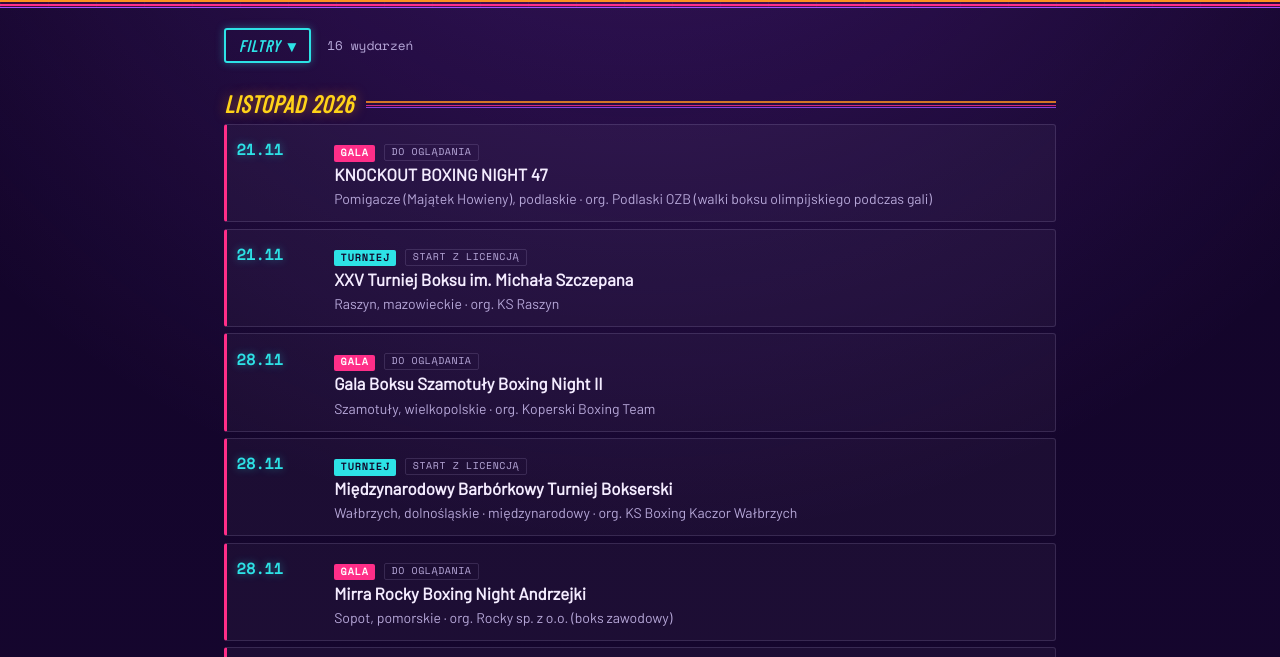
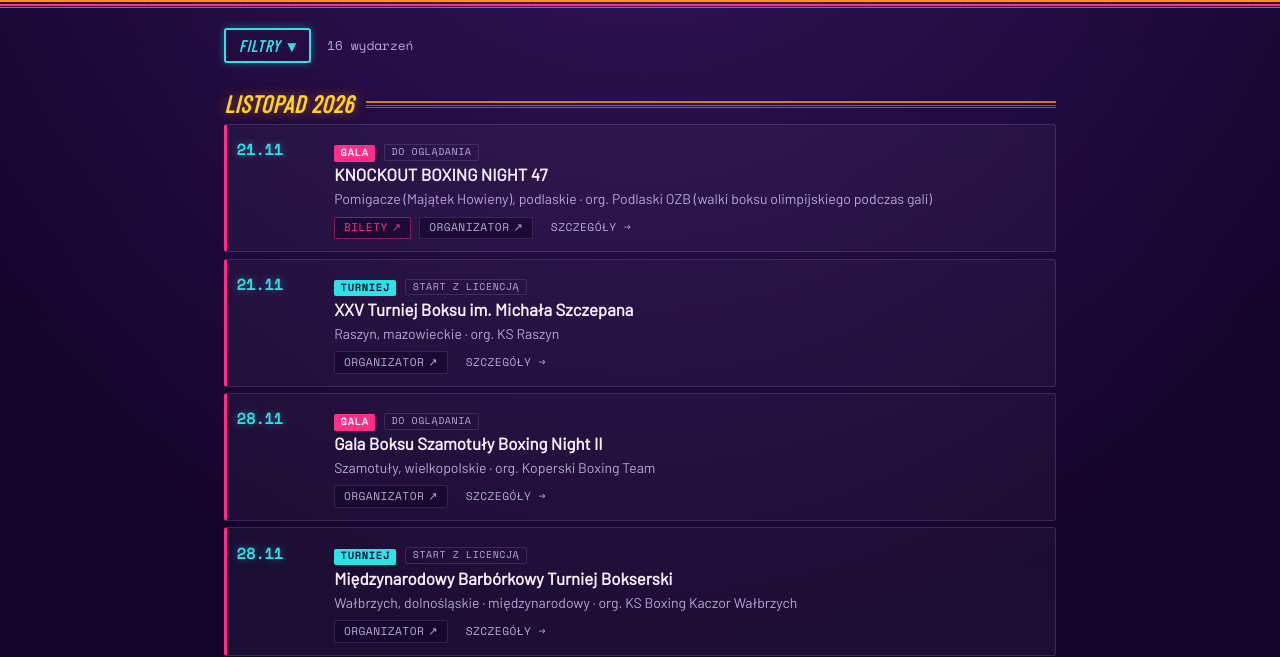
Before and after one commit to danil-misiurevych/ifight, an Astro site: page / in a window 1280 px wide. Shown: the part 108-765 px from the top of the page. Built offline with nearby package versions, Linux system fonts and the light colour scheme; Astro itself is replaced by a stand-in of ours.

Commit message:
Add quick links on event cards: sign-up, tickets, organizer, details
Co-Authored-By: Claude Opus 5.5 <noreply@anthropic.com>

```diff
--- a/src/components/Wiersz.astro
+++ b/src/components/Wiersz.astro
@@ -24,6 +24,20 @@ const meta = [
   t.organizator && `org. ${t.organizator}`,
 ].filter(Boolean);
 
+// Quick links on the card. The primary action depends on who the event is for:
+// tickets for spectators, sign-up for those who can take part.
+const link = (r: string) => t.linki.find((l) => l.rodzaj === r)?.url;
+const przyciski = archiwum
+  ? []
+  : [
+      { rodzaj: 'zapisy', etykieta: 'Zapisy', url: link('zapisy') },
+      { rodzaj: 'bilety', etykieta: 'Bilety', url: link('bilety') },
+      { rodzaj: 'organizator', etykieta: 'Organizator', url: link('facebook') },
+    ].filter((p): p is { rodzaj: string; etykieta: string; url: string } => Boolean(p.url));
+if (t.udzial.includes('widownia') && !t.udzial.some((u) => u !== 'widownia')) {
+  przyciski.sort((a, b) => Number(b.rodzaj === 'bilety') - Number(a.rodzaj === 'bilety'));
+}
+
 const termin = !archiwum && t.termin_zgloszen && stanTerminu(t.termin_zgloszen, dzis, SITE.dniWkrotce);
 ---
 
@@ -45,6 +59,18 @@ const termin = !archiwum && t.termin_zgloszen && stanTerminu(t.termin_zgloszen,
     {t.udzial.map((u) => <span class="t-udzial" data-udzial={u} title={UDZIAL_ETYKIETA[u].opis}>{UDZIAL_ETYKIETA[u].krotka}</span>)}
     <a class="t-nazwa" href={`/wydarzenia/${t.slug}/`}>{t.nazwa}</a>
     <span class="t-meta">{meta.join(' · ')}</span>
+    <span class="t-akcje">
+      {
+        przyciski.map((p) => (
+          <a class="t-akcja" data-rodzaj={p.rodzaj} href={p.url} target="_blank" rel="noopener">
+            {p.etykieta} <span aria-hidden="true">↗</span>
+          </a>
+        ))
+      }
+      <a class="t-akcja t-akcja-wiecej" href={`/wydarzenia/${t.slug}/`} tabindex="-1" aria-hidden="true">
+        Szczegóły →
+      </a>
+    </span>
   </div>
   {
     termin && (
--- a/src/styles/global.css
+++ b/src/styles/global.css
@@ -196,6 +196,19 @@ h1, h2 { font-family: var(--naglowki); font-style: italic; font-weight: 800; tex
 .t-typ[data-typ='turniej'] { background: var(--cyjan); }
 .t-typ[data-typ='charytatywna'] { background: var(--zolty); }
 .t-typ[data-typ='sparingi'] { background: var(--pomarancz); }
+/* Quick links sit above the whole-row link (.t-nazwa::after). */
+.t-akcje { position: relative; z-index: 1; display: flex; flex-wrap: wrap; gap: 0.35rem 0.5rem; margin-top: 0.45rem; }
+.t-akcja {
+  display: inline-flex; align-items: center; gap: 0.25rem;
+  padding: 0.12rem 0.55rem; border-radius: 2px; text-decoration: none;
+  font-family: var(--mono); font-size: 0.7rem; letter-spacing: 0.04em; text-transform: uppercase;
+  color: var(--szary); border: 1px solid var(--linia); background: rgba(18, 4, 40, 0.55);
+  transition: color 0.15s, border-color 0.15s, background 0.15s;
+}
+.t-akcja:hover { color: var(--cyjan); border-color: var(--cyjan); }
+.t-akcja[data-rodzaj='zapisy'], .t-akcja[data-rodzaj='bilety'] { color: var(--roz); border-color: rgba(255, 46, 136, 0.5); }
+.t-akcja[data-rodzaj='zapisy']:hover, .t-akcja[data-rodzaj='bilety']:hover { color: #fff; background: var(--roz); border-color: var(--roz); }
+.t-akcja-wiecej { border-color: transparent; background: none; }
 .t-udzial {
   display: inline-block; margin: 0 0 0.15rem 0.35rem; padding: 0 0.4rem;
   font-family: var(--mono); font-size: 0.62rem; letter-spacing: 0.06em; text-transform: uppercase;
```
